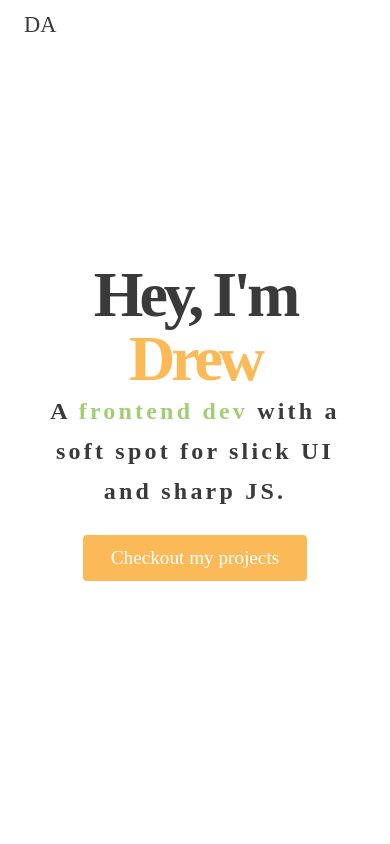
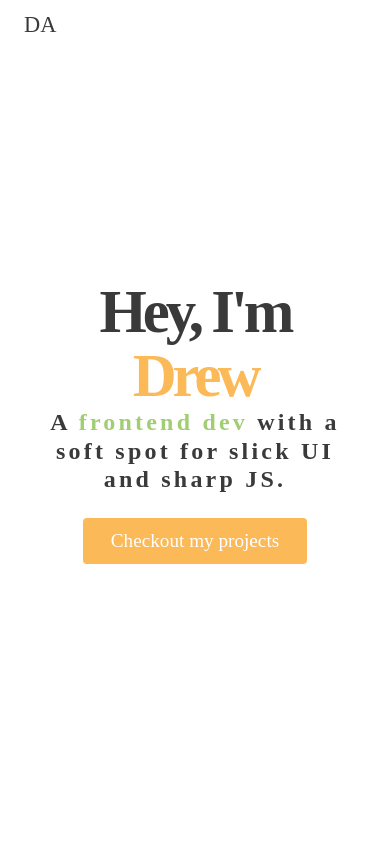
Before and after one commit to xDrewCodes/portfolio, a React (Create React App) app: page / in a window 390 px wide. Shown: the top 844 px of the page. Built offline with nearby package versions, Linux system fonts and the light colour scheme; a web font is replaced by a local one.

Commit message:
mobile fixes

```diff
--- a/public/index.html
+++ b/public/index.html
@@ -3,7 +3,7 @@
   <head>
     <meta charset="utf-8" />
     <link rel="icon" href="%PUBLIC_URL%/DA.png" />
-    <meta name="viewport" content="width=device-width, initial-scale=1" />
+    <meta name="viewport" content="width=device-width, initial-scale=1, user-scalable=no" />
     <meta name="theme-color" content="#000000" />
     <meta
       name="description"
--- a/src/index.css
+++ b/src/index.css
@@ -440,13 +440,14 @@
   }
 
   .landing__title {
-    font-size: 4rem;
+    font-size: 3.8rem;
     line-height: 4rem;
     text-align: center;
   }
 
   .landing__subtitle {
     font-size: 1.5rem;
+    line-height: 1.8rem;
     text-align: center;
   }
 
@@ -500,6 +501,7 @@
   }
 
   .contact__boxes {
+
     grid-template:
       "name mail" 1fr
       "msg msg" 1fr
@@ -514,7 +516,8 @@
   .footer__links {
     display: flex;
     max-width: 50%;
-    flex-wrap: wrap-reverse;
+    flex-direction: column-reverse;
+    align-items: center;
   }
 
   .footer__bottom {
```
